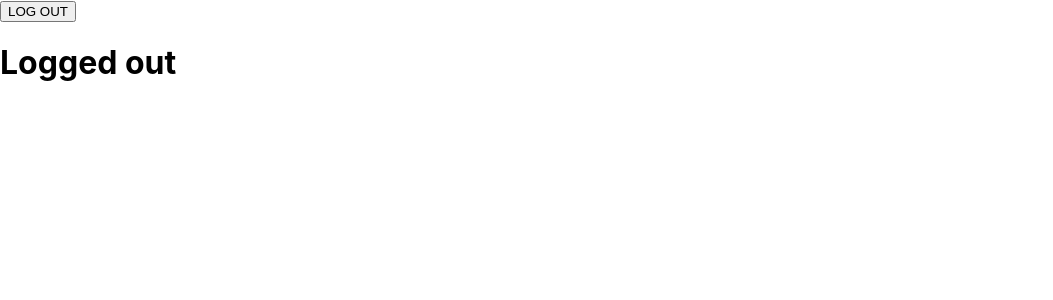
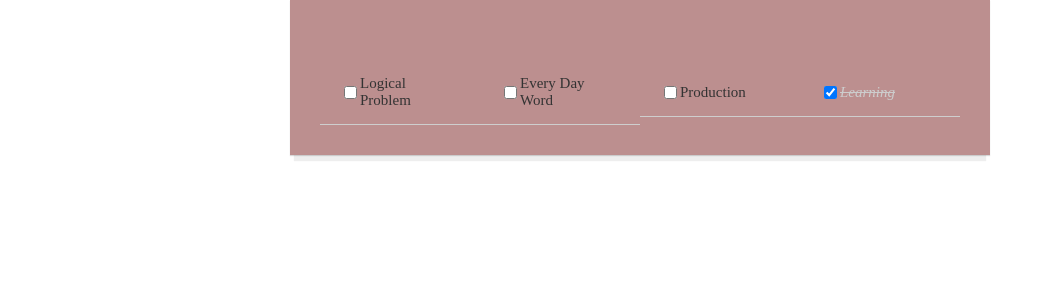
Before and after one commit to SARASWATHYD/react-todo, a React (Create React App) app: page / in a window 1280 px wide. Shown: the top 300 px of the page, without its empty margins (0-1053 px from the left). Built offline with nearby package versions, Linux system fonts and the light colour scheme.

Commit message:
handled few on change changes in todo app

```diff
--- a/src/App.js
+++ b/src/App.js
@@ -9,44 +9,44 @@ import TodoItem from './components/TodoItem';
 import todoData from './todoData';
 
 
-// class App extends React.Component {
-//   constructor(){
-//   super()
-//     this.state ={
-//       todos : todoData
-//     }
-//     this.handleChange = this.handleChange.bind(this)
+class App extends React.Component {
+  constructor(){
+  super()
+    this.state ={
+      todos : todoData
+    }
+    this.handleChange = this.handleChange.bind(this)
 
-//   }
-//   handleChange(id){
-//     this.setState(prevState =>{
-//       const updatedTodo = prevState.todos.map(todo =>{
-//         if(todo.id === id)
-//           todo.completed = !todo.completed
-//           return todo
-//       })
-//       return updatedTodo
-//     })
-//   }
+  }
+  handleChange(id){
+    this.setState(prevState =>{
+      const updatedTodo = prevState.todos.map(todo =>{
+        if(todo.id === id)
+          todo.completed = !todo.completed
+          return todo
+      })
+      return updatedTodo
+    })
+  }
 
 
-//   render(){
-//   const todoItems = this.state.todos.map(item => <TodoItem key ={item.id} item = {item}
-//     handleChange={this.handleChange}/>)
-//   return (
-//     <div className="App">
-//       <header className="App-header">
-//         <div className= "todo-list">
-//      {todoItems}
-//       </div>
-//       {/* <Headers/>
-//       <MainContent/>
-//       <Footer/> */}
-//       </header>
-//     </div>
-//   );
-// }
-// }
+  render(){
+  const todoItems = this.state.todos.map(item => <TodoItem key ={item.id} item = {item}
+    handleChange={this.handleChange}/>)
+  return (
+    <div className="App">
+      <header className="App-header">
+        <div className= "todo-list">
+     {todoItems}
+      </div>
+      {/* <Headers/>
+      <MainContent/>
+      <Footer/> */}
+      </header>
+    </div>
+  );
+}
+}
 
 // class App extends React.Component{
 //   constructor(){
@@ -70,33 +70,33 @@ import todoData from './todoData';
 //     )
 //   }
 // }
-class App extends React.Component{
+// class App extends React.Component{
 
-  constructor(){
-    super()
-    this.state = {
-      isLoggedIn : false
-    }
-    this.handleClick = this.handleClick.bind(this)
-  }
-    handleClick(){
-     this.setState(prevState=>{
-       return{
-       isLoggedIn : !prevState.isLoggedIn
-       }
-     })
-    }
-  render(){
-    let buttonText = this.state.isLoggedIn ? "LOG IN" :"LOG OUT"
-    let displayText = this.state.isLoggedIn ? "Logged In" : "Logged out"
-    return (
-      <div>
-        <button onClick = {this.handleClick}>{buttonText}</button>
-        <h1>{displayText} </h1>
-      </div>
-    )
-  }
-}
+//   constructor(){
+//     super()
+//     this.state = {
+//       isLoggedIn : false
+//     }
+//     this.handleClick = this.handleClick.bind(this)
+//   }
+//     handleClick(){
+//      this.setState(prevState=>{
+//        return{
+//        isLoggedIn : !prevState.isLoggedIn
+//        }
+//      })
+//     }
+//   render(){
+//     let buttonText = this.state.isLoggedIn ? "LOG IN" :"LOG OUT"
+//     let displayText = this.state.isLoggedIn ? "Logged In" : "Logged out"
+//     return (
+//       <div>
+//         <button onClick = {this.handleClick}>{buttonText}</button>
+//         <h1>{displayText} </h1>
+//       </div>
+//     )
+//   }
+// }
 
 
 
--- a/src/components/TodoItem.js
+++ b/src/components/TodoItem.js
@@ -1,12 +1,17 @@
 import React from "react"
 
 function TodoItem(props){
+    const completedStyle = {
+        fontStyle : "italic",
+        color : "#cdcdcd",
+        textDecoration: "line-through"
+    }
     return (
         <div className = "todo-item">
             <input type = "checkbox" checked ={props.item.completed}
             onChange = {()=>props.handleChange(props.item.id)}
             />
-            <p> {props.item.text} </p>
+            <p style= {props.item.completed ? completedStyle : null} > {props.item.text} </p>
             <lr/>
         </div>
     )
```
